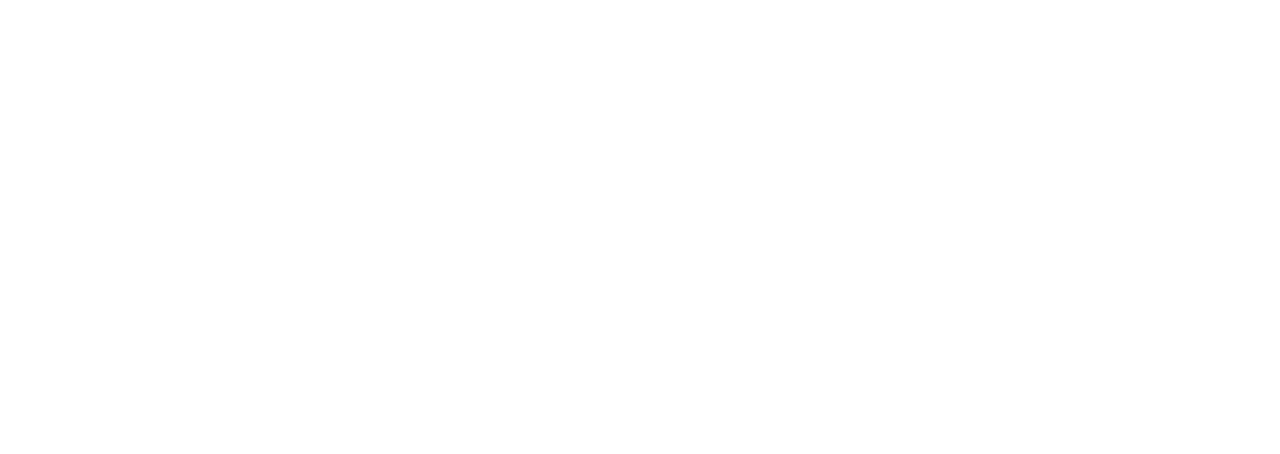
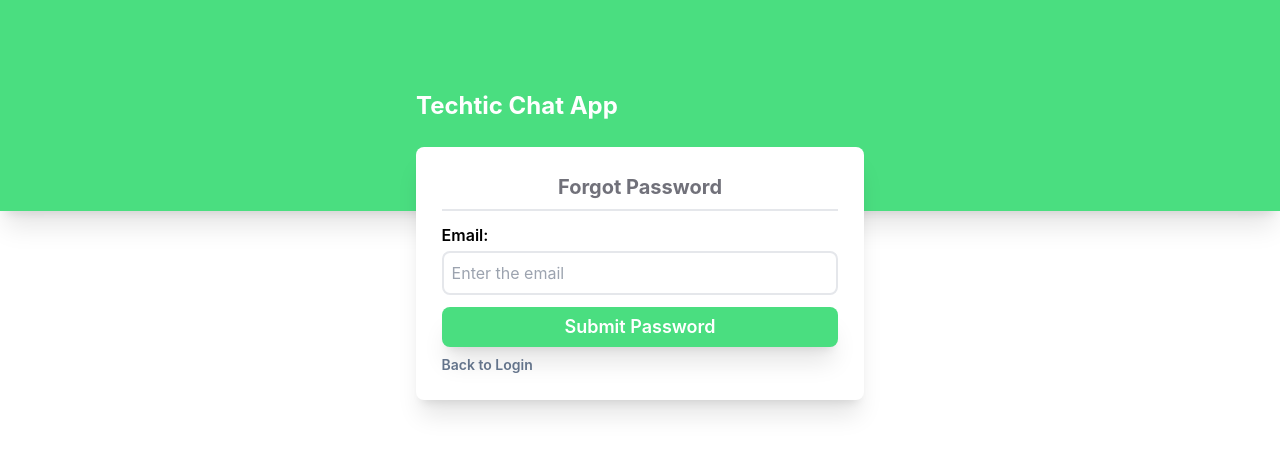
Before and after one commit to vrajesh-techtic/Techtic-Chat-App-Frontend, a React (Create React App) app in the folder frontend/: page /forgot-password in a window 1280 px wide. Before the commit this address had no page. Shown: the top 454 px of the page. Built offline with nearby package versions, Linux system fonts and the light colour scheme.

Commit message:
forgot password form

```diff
--- a/frontend/src/App.js
+++ b/frontend/src/App.js
@@ -4,6 +4,8 @@
 import Login from "./pages/Login";
 import ChatLayout from "./pages/ChatLayout";
 import EditUserProfile from "./pages/EditUserProfile";
+import UserChatUI from "./components/UserChatUI";
+import ForgotPassword from "./pages/ForgotPassword";
 
 function App() {
   return (
@@ -13,7 +15,9 @@
         {/* <Route path="/" element={<HomePage />} /> */}
         <Route path="/login" element={<Login />}  />
         <Route path="/signup" element={<Signup />} />
+        <Route path="/forgot-password" element={<ForgotPassword />} />
         <Route path="/edit-user-profile" element={<EditUserProfile />} />
+        <Route path="/user-chat" element={<UserChatUI />} />
       </Routes>
     </>
   );
--- a/frontend/src/components/HomePage.jsx
+++ b/frontend/src/components/HomePage.jsx
@@ -8,11 +8,17 @@
   return (
     <>
       <CustomHeader />
-      <CustomSider/>
-      <div>
+      <div  className="">
+        <div id="sider-col">
+          <CustomSider/>
 
-      {children}
+        </div>
+        <div className="chat-col">
+          {children}
+
+        </div>
       </div>
+
       {/* <div onClick={() => handleClick()}>Logout</div> */}
     </>
   );
--- a/frontend/src/components/UserChatUI.jsx
+++ b/frontend/src/components/UserChatUI.jsx
@@ -3,6 +3,7 @@
 const UserChatUI = () => {
   return (
     <HomePage>
+
 
         This is chtaui
     </HomePage>
--- a/frontend/src/pages/EditUserProfile.jsx
+++ b/frontend/src/pages/EditUserProfile.jsx
@@ -13,8 +13,7 @@
 import { useNavigate } from "react-router-dom";
 
 const EditUserProfile = () => {
-
-  const {contextHolder, openNotification} = notificationProvider();
+  const { contextHolder, openNotification } = notificationProvider();
   const userProfileData = useSelector((state) => state.userObj);
   // console.log("profile pic -->", userProfileData.profilePic);
   //   const [image, setImage] = useState("");
@@ -37,7 +36,6 @@
       return;
     }
   };
-
 
   useEffect(() => {
     callCountryCode();
@@ -66,7 +64,6 @@
     validationSchema: customEditProfileValidation,
     onSubmit: async (values) => {
       try {
-
         const formData = {
           name: values.name,
           username: values.username,
@@ -105,9 +102,9 @@
   });
 
   return (
-    <HomePage>
-      <>
-      {contextHolder}
+    <>
+      <HomePage>
+        {contextHolder}
         {/* ------- Edit profile form --------*/}
         <CustomEditProfileLayout
           userProfileData={userProfileData}
@@ -119,11 +116,11 @@
           values={values}
           countryData={countryData}
           handleSubmit={handleSubmit}
-          isUploadImage = {isUploadImage}
-          setIsUploadImage = {setIsUploadImage}
+          isUploadImage={isUploadImage}
+          setIsUploadImage={setIsUploadImage}
         />
-      </>
-    </HomePage>
+      </HomePage>
+    </>
   );
 };
 
--- /dev/null
+++ b/frontend/src/pages/ForgotPassword.jsx
@@ -0,0 +1,80 @@
+import React, { useState } from "react";
+import CustomSignupLoginHeader from "../components/CustomSignupLoginHeader";
+import { Divider } from "antd";
+import CustomButton from "../components/CustomButton";
+import CustomInput from "../components/CustomInput";
+import axios from "axios";
+import notificationProvider from "../utils/notificationProvider";
+import { Link, useNavigate } from "react-router-dom";
+import WithoutAuth from "../routerProtector/WithoutAuth";
+const ForgotPassword = () => {
+    const [email, setEmail] = useState({email: ""});
+    const { contextHolder, openNotification } = notificationProvider();
+    const [loading, setLoading] = useState(false);
+    const navigate = useNavigate();
+    const handleEmail=(e) =>{
+        // console.log(e.target.value);
+        // setEmail(e.target.value);
+        const {name, value} = e.target;
+        setEmail({...email, [name]: value});
+    }
+    const submitEmail = async(e)=>{
+
+        try {
+            e.preventDefault();
+            console.log("email -->", email);
+            const response = await axios.post("http://localhost:5000/api/user/send-forgot-password-email",
+            email,
+        {
+            headers: {
+              "Content-Type": "application/json",
+            },
+            withCredentials: true,
+        });
+
+        console.log("response --> ", response);
+        if(response.data.status == true){
+            setLoading(true);
+            openNotification(response.data.message, "success");
+            setTimeout(()=>{
+            navigate("/login");
+            setLoading(false);
+            }, 1700)
+        }
+        if(response.data.succes == false){
+            openNotification(response.data.message, "error");
+            setLoading(false);
+        }
+        } catch (error) {
+            console.log("Error in forgot password catch -->", error);
+            openNotification(error.response.data.message || error.response.data.error, "error");
+            setLoading(false);
+        }
+
+
+    }
+  return (
+    <>
+          <CustomSignupLoginHeader />
+    {contextHolder}
+
+      <form className="flex flex-col mt-[-5%] bg-white w-[35%] z-10 shadow-xl  p-[2%] mx-auto rounded-lg">
+      <div className="text-center font-bold text-xl text-zinc-500">Forgot Password</div>
+        <Divider style={{ border: "1px solid #e5e7eb" }} className="my-2" />
+        <CustomInput
+              onChange={handleEmail}
+              type="text"
+              placeholder="Enter the email"
+              label="Email:"
+              name="email"
+              value={email.email}
+            />
+            <CustomButton onClick={(e)=>submitEmail(e)} className=" p-[1.5%] mt-[2%] w-[100%] shadow-xl  rounded-lg text-center bg-green-400 text-white text-lg font-semibold"
+              text={loading ? "Redirecting to Login..." : "Submit Password"}/>
+              <Link to={"/login"} className="text-sm font-semibold text-slate-500 mt-[2%]">Back to Login</Link>
+      </form>
+    </>
+  );
+};
+
+export default WithoutAuth(ForgotPassword);
--- a/frontend/src/pages/Login.jsx
+++ b/frontend/src/pages/Login.jsx
@@ -1,5 +1,5 @@
 import { Divider } from "antd";
-import React from "react";
+import React, { useState } from "react";
 import CustomInput from "../components/CustomInput";
 import { Link, useNavigate } from "react-router-dom";
 import CustomButton from "../components/CustomButton";
@@ -15,6 +15,7 @@
 const Login = () => {
   const { contextHolder, openNotification } = notificationProvider();
   const dispatch = useDispatch();
+  const [loading, setLoading] = useState(false);
   const initialValues = {
     email: "",
     password: "",
@@ -56,15 +57,16 @@
           openNotification(response.data.message, "success");
           dispatch(saveUserProfile(response.data.data));
           setTimeout(()=>{
-
+            setLoading(true);
             navigate("/");
-          }, 500)
+          }, 1700)
+          setLoading(false);
           resetForm();
           return;
         }
         if (response.data.status == false) {
           console.log("response -->", response);
-
+          setLoading(false);
           openNotification(response.data.error, "error");
           // resetForm();
           return;
@@ -73,6 +75,7 @@
         console.log("Error in signup -->", error);
         openNotification(error.response.data.error || error.response.data.message, "error");
         resetForm();
+        setLoading(false);
         return;
       }
     },
@@ -100,6 +103,8 @@
           label="Email:"
           name="email"
         />
+        <div>
+
         <CustomInput
           errors={errors.password}
           touched={touched.password}
@@ -110,11 +115,13 @@
           placeholder="Enter the password"
           label="Password:"
           name="password"
-        />
+          />
+          <Link to={"/forgot-password"} className="text-sm font-semibold text-slate-500">Forgot Password? Click Here</Link>
+          </div>
 
         <CustomButton
           className="p-[1.5%] shadow-xl my-2 rounded-lg text-center bg-green-400 text-white text-lg font-semibold w-[100%] mx-auto"
-          text="Login"
+          text={loading ? "Redirecting to the application...": "Login"}
         />
 
         <Divider style={{ border: "1px solid #e5e7eb" }} className="my-2" />
```
